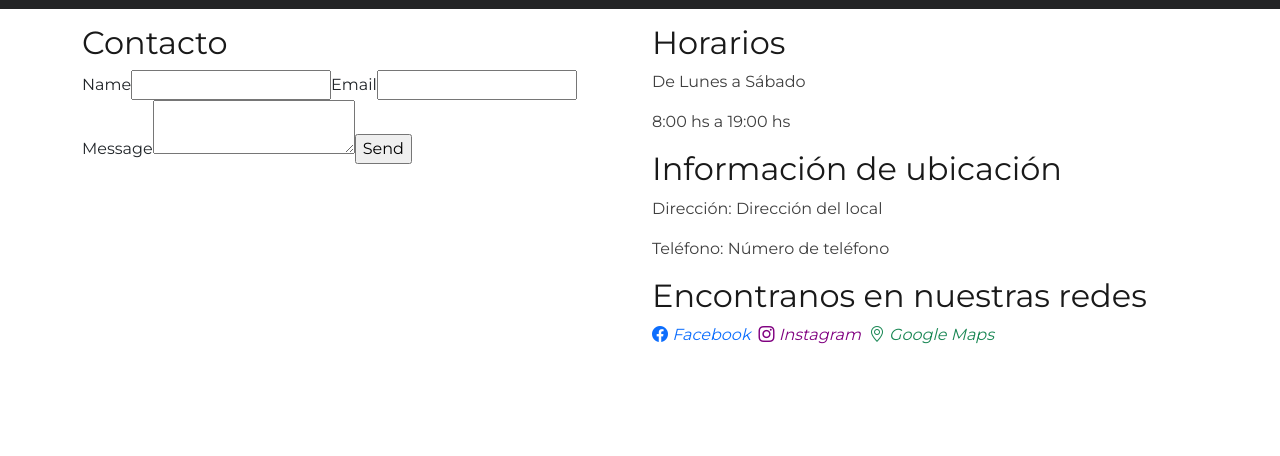
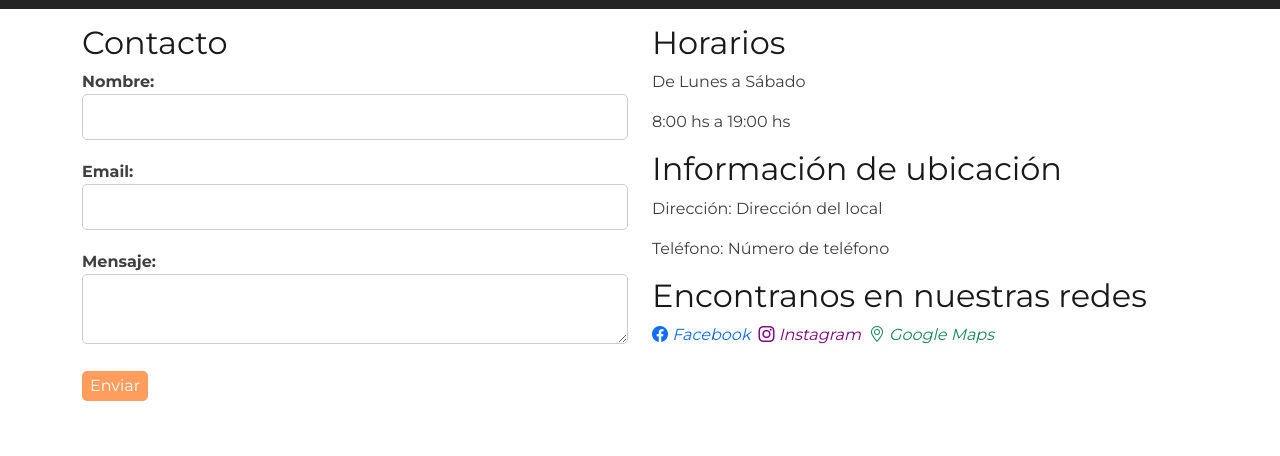
Before and after one commit to MoralesMatiasEzequiel/pf-libreria-FRONT, a React (Create React App) app: page /about in a window 1280 px wide. Shown: the part 147-603 px from the top of the page. Built offline with nearby package versions, Linux system fonts and the light colour scheme; no server answers.

Commit message:
Mailing de Contacto hecho

```diff
--- a/src/components/views/About/About.jsx
+++ b/src/components/views/About/About.jsx
@@ -34,15 +34,30 @@ const About = () => {
       <div className="row">
         <div className="col-md-6">
           <h2 style={{ color: "#191919" }}>Contacto</h2>
-          <form ref={form} onSubmit={sendEmail}>
-            <label>Name</label>
-            <input type="text" name="user_name" />
-            <label>Email</label>
-            <input type="email" name="user_email" />
-            <label>Message</label>
-            <textarea name="message" />
-            <input type="submit" value="Send" />
-          </form>
+          <form ref={form} onSubmit={sendEmail} className={style.form}>
+  <div className={style.formGroup}>
+    <label htmlFor="user_name" className={style.formLabel}>
+      Nombre:
+    </label>
+    <input type="text" id="user_name" name="user_name" className={style.formControl} />
+  </div>
+  <div className={style.formGroup}>
+    <label htmlFor="user_email" className={style.formLabel}>
+      Email:
+    </label>
+    <input type="email" id="user_email" name="user_email" className={style.formControl} />
+  </div>
+  <div className={style.formGroup}>
+    <label htmlFor="message" className={style.formLabel}>
+      Mensaje:
+    </label>
+    <textarea id="message" name="message" className={style.formControl} />
+  </div>
+  <button type="submit" className={`${style.btnPrimary}`}>
+    Enviar
+  </button>
+</form>
+
         </div>
         <div className="col-md-6">
           <h2 style={{ color: "#191919" }}>Horarios</h2>
--- a/src/components/views/About/About.module.css
+++ b/src/components/views/About/About.module.css
@@ -1,6 +1,26 @@
- .btnPrimary{
-      background-color: #FF9E5C;
-      border-color: #FF9E5C;
+.form {
+  /* Estilos generales del formulario */
+}
+
+.formGroup {
+  margin-bottom: 20px;
+}
+
+.formLabel {
+  color: #3f3f3f;
+  font-weight: bold;
+}
+
+.formControl {
+  width: 100%;
+  padding: 10px;
+  border: 1px solid #ccc;
+  border-radius: 5px;
+}
+
+.btnPrimary {
+  background-color: #ff9e5c;
+  border-color: #ff9e5c;
   color: white;
   border-radius: 5px;
   border-style: solid;
@@ -9,5 +29,5 @@
 
 .btnPrimary:hover {
   background-color: white;
-    color: #FF9E5C;
+  color: #ff9e5c;
 }
```
Lines whose indentation alone changed are shown as unchanged.
